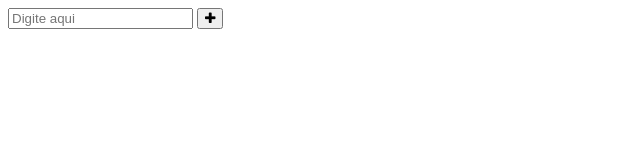
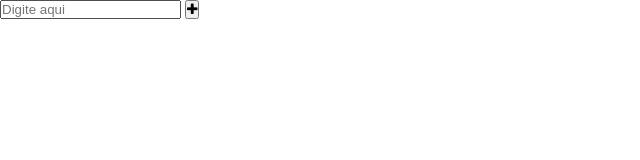
Before and after one commit to leomacieldutra/Desafio-TODO, a plain HTML site: page index.html in a window 1280 px wide. Shown: the whole page, without its empty margins (0-640 px from the left). Drawn offline with Linux system fonts and the light colour scheme.

Commit message:
corre~cao no id do input no index e incio da estilizacao com css

```diff
--- a/index.html
+++ b/index.html
@@ -6,11 +6,12 @@
     <meta name="viewport" content="width=device-width, initial-scale=1.0">
     <title>Desafio</title>
     <link rel="stylesheet" href="https://cdnjs.cloudflare.com/ajax/libs/font-awesome/4.7.0/css/font-awesome.min.css">
+    <link rel="stylesheet" href="style.css">
 </head>
 <body>
         <div class="conteudo">
             <div class="topo">
-                <input id = "inNovaTarefa" type="text" placeholder = "Digite aqui">
+                <input id = "inputNewTarefa" type="text" placeholder = "Digite aqui">
                 <button id="btnAddTarefa" ><i class="fa fa-plus"></i></button>
             </div>
             <ul id="listarTarefa">
--- /dev/null
+++ b/style.css
@@ -0,0 +1,5 @@
+*{
+    margin: 0;
+    padding: 0;
+    box-sizing: border-box;
+}
```
